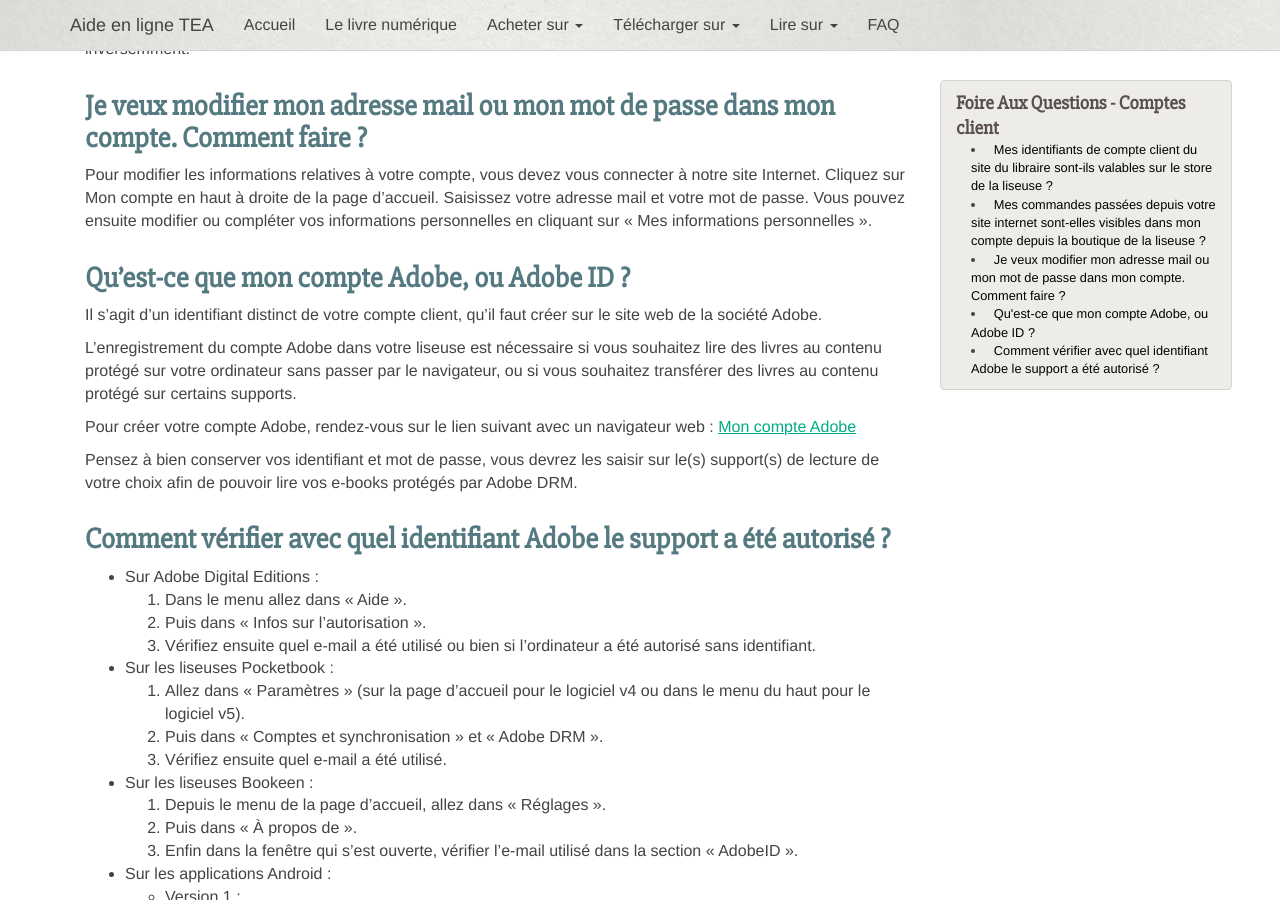
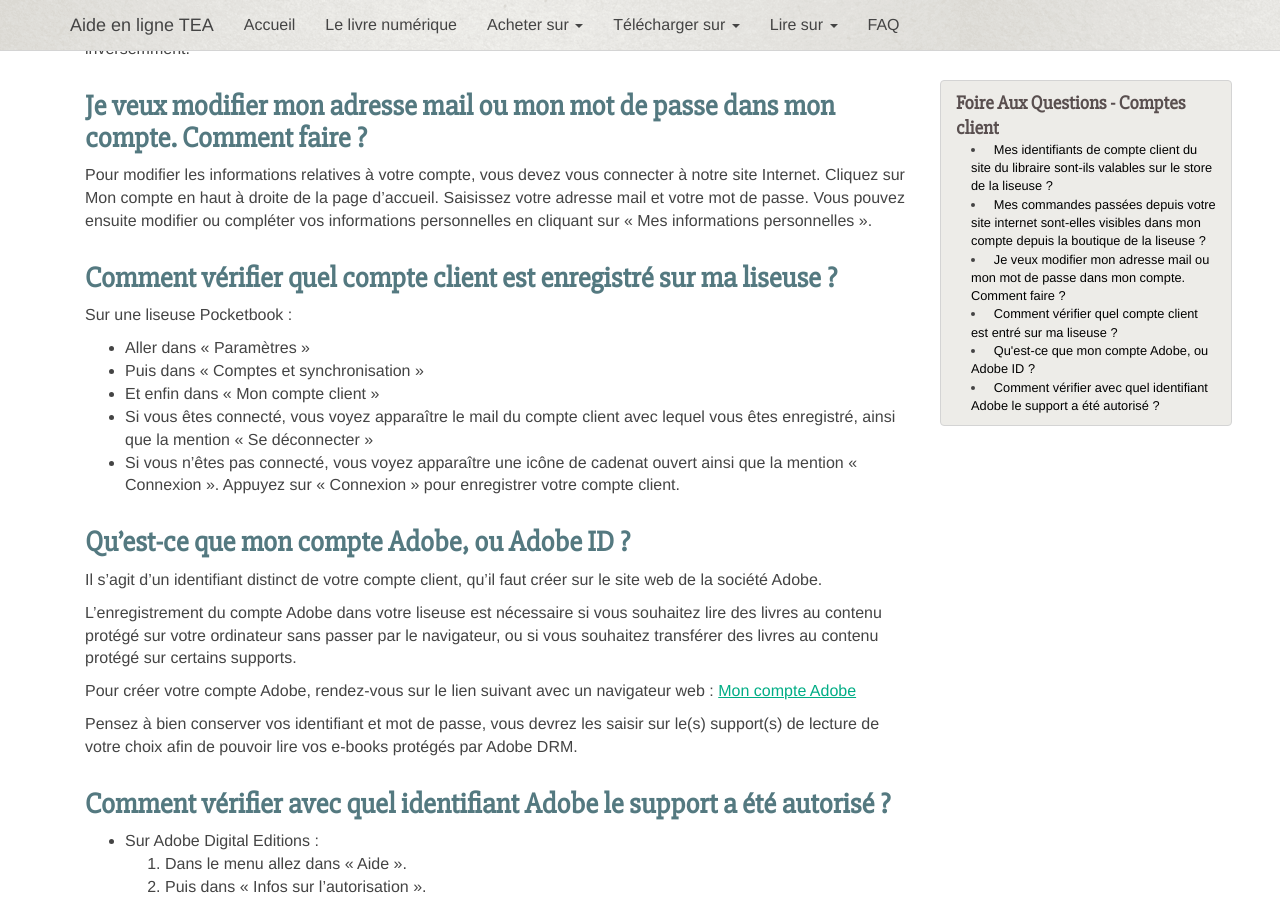
Before and after one commit to TEA-ebook/help-center, a Jekyll site: the page built from _pages/FAQ-comptes.md, in a window 1280 px wide and 900 px high, scrolled down 540 px. Built offline with Jekyll 4.4.1, drawn with Linux system fonts in a browser that asks for light colours; nearby versions of some CDN libraries; Markdown is read by kramdown in place of the engine named in the settings.

Commit message:
Add: check customer account in ereader

```diff
--- a/_pages/FAQ-comptes.md
+++ b/_pages/FAQ-comptes.md
@@ -19,6 +19,16 @@ Les commandes que vous avez passées depuis notre site Internet sont visibles da
 ###Je veux modifier mon adresse mail ou mon mot de passe dans mon compte. Comment faire ?
 Pour modifier les informations relatives à votre compte, vous devez vous connecter à notre site Internet.
 Cliquez sur Mon compte en haut à droite de la page d'accueil. Saisissez votre adresse mail et votre mot de passe. Vous pouvez ensuite modifier ou compléter vos informations personnelles en cliquant sur « Mes informations personnelles ».
+
+{% include anchor.html id="compte-liseuse" label="Comment vérifier quel compte client est entré sur ma liseuse ?" %}
+###Comment vérifier quel compte client est enregistré sur ma liseuse ?
+
+Sur une liseuse Pocketbook :
+- Aller dans « Paramètres »
+- Puis dans « Comptes et synchronisation »
+- Et enfin dans « Mon compte client »
+- Si vous êtes connecté, vous voyez apparaître le mail du compte client avec lequel vous êtes enregistré, ainsi que la mention « Se déconnecter »
+- Si vous n'êtes pas connecté, vous voyez apparaître une icône de cadenat ouvert ainsi que la mention « Connexion ». Appuyez sur « Connexion » pour enregistrer votre compte client.
 
 {% include anchor.html id="compte-adobe" label="Qu'est-ce que mon compte Adobe, ou Adobe ID ?" %}
 ###Qu'est-ce que mon compte Adobe, ou Adobe ID ?
```
Also changed, not shown: _pages/FAQ.md (+2 -0 lines).
